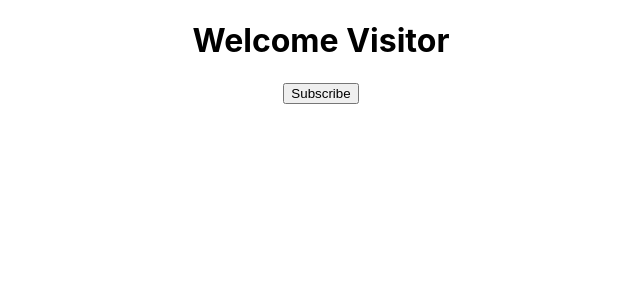
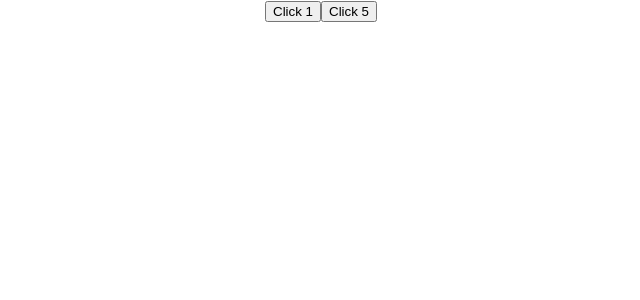
Before and after one commit to TheYachtingClam/ReactSandbox, a React (Create React App) app in the folder react-demo/: page / in a window 1280 px wide. Shown: the top 300 px of the page, without its empty margins (319-959 px from the left). Built offline with nearby package versions, Linux system fonts and the light colour scheme.

Commit message:
Create ClickHandler

```diff
--- a/react-demo/src/App.js
+++ b/react-demo/src/App.js
@@ -1,6 +1,7 @@
 import "./App.css";
+import { ClickHandler } from "./components/ClickHandler";
 // import { Greet } from "./components/Greet";
-import { Message } from "./components/Message";
+//import { Message } from "./components/Message";
 
 function App() {
     return (
@@ -12,7 +13,8 @@ function App() {
             <Greet name="Diana" heroName="Wonder Woman">
                 <p>This is children props</p>
             </Greet> */}
-            <Message />
+            {/* <Message /> */}
+            <ClickHandler />
         </div>
     );
 }
--- /dev/null
+++ b/react-demo/src/components/ClickHandler.js
@@ -0,0 +1,11 @@
+export const ClickHandler = () => {
+    const clickHandler = (event, count = 1) => {
+        console.log("Button clicked", count, event);
+    };
+    return (
+        <div>
+            <button onClick={clickHandler}>Click 1</button>
+            <button onClick={(event) => clickHandler(event, 5)}>Click 5</button>
+        </div>
+    );
+};
```
